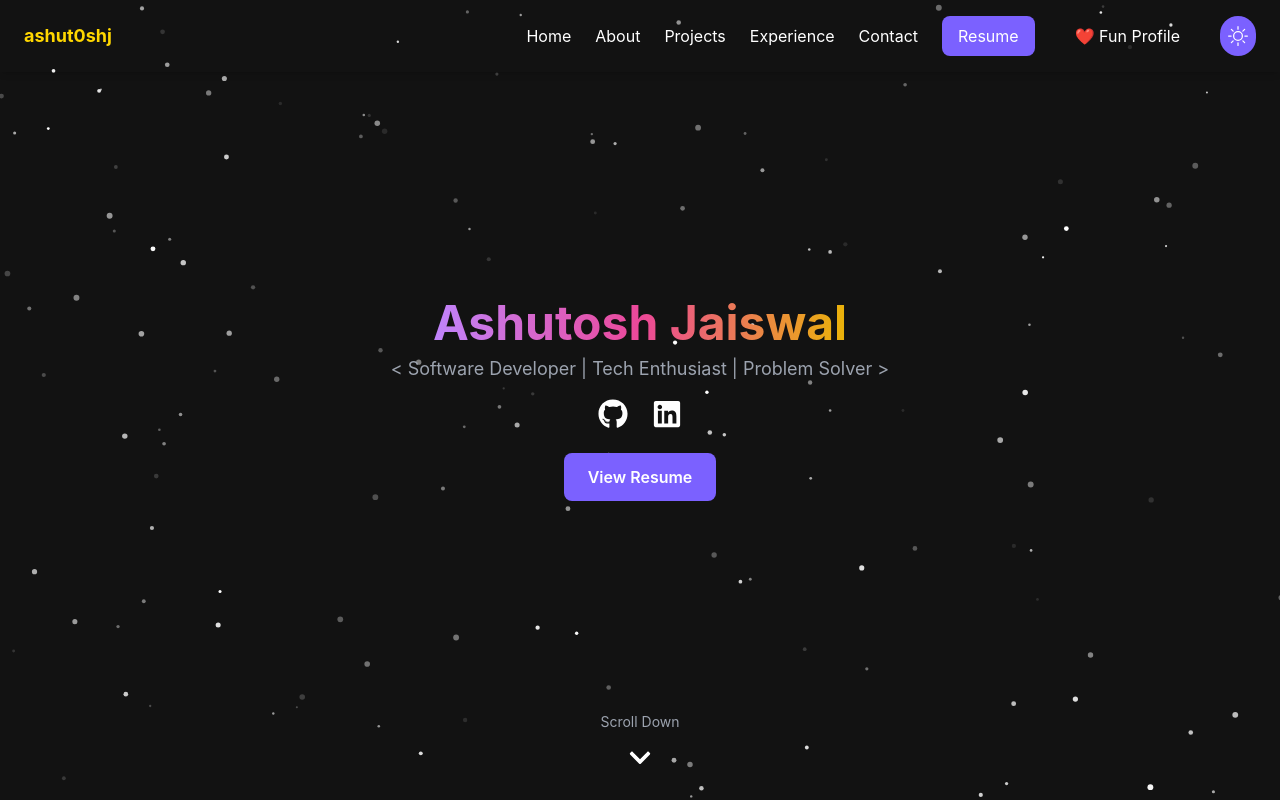
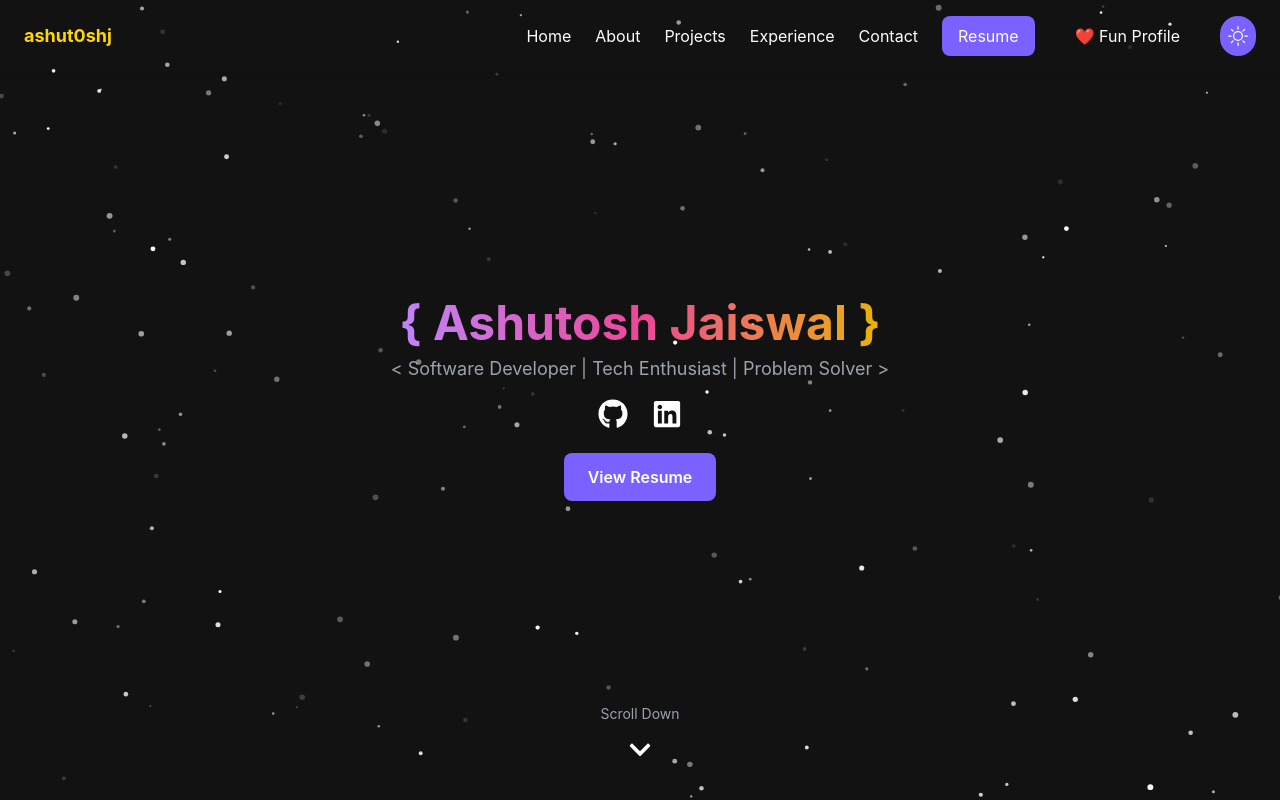
Before and after one commit to ashut0shj/about, a React (Create React App) app: page / in a window 1280 px wide. Shown: the top 800 px of the page. Built offline with nearby package versions, Linux system fonts and the light colour scheme.

Commit message:
meri maut

```diff
--- a/src/components/Hero.jsx
+++ b/src/components/Hero.jsx
@@ -19,7 +19,7 @@ const Hero = () => {
       const timeout = setTimeout(() => {
         setTypedText((prev) => prev + fullText[index]);
         setIndex(index + 1);
-      }, 25);
+      }, 40);
       return () => clearTimeout(timeout);
     }
   }, [index]);
@@ -37,17 +37,13 @@ const Hero = () => {
       <ParticlesBackground />
 
       <motion.h1
-  initial={{ opacity: 0, y: -20 }}
+  initial={{ opacity: 0, y: -70 }}
   animate={{ opacity: 1, y: 0 }}
-  transition={{ duration: 1 }}
-  whileHover={{
-    textShadow: ["0px 0px 10px rgba(255,0,150,0.5)", "0px 0px 15px rgba(0,255,255,0.5)"],
-    x: [0, -5, 5, -5, 5, 0],
-    transition: { duration: 0.2, repeat: Infinity }
-  }}
+  transition={{ duration: 1.5 }}
+
   className="text-5xl font-bold bg-gradient-to-r from-purple-400 via-pink-500 to-yellow-500 bg-clip-text text-transparent"
 >
-  Ashutosh Jaiswal
+  {"{ Ashutosh Jaiswal }"}
 </motion.h1>
 
       {/* Typing Effect */}
@@ -92,7 +88,7 @@ const Hero = () => {
         initial={{ opacity: 0, y: 10 }}
         animate={{ opacity: 1, y: 0 }}
         transition={{ duration: 1.2, delay: 1 }}
-        className="absolute bottom-10 flex flex-col items-center"
+        className="absolute bottom-12 flex flex-col items-center"
       >
         <span className="text-gray-400 text-sm mb-1">Scroll Down</span>
         <motion.div
```
